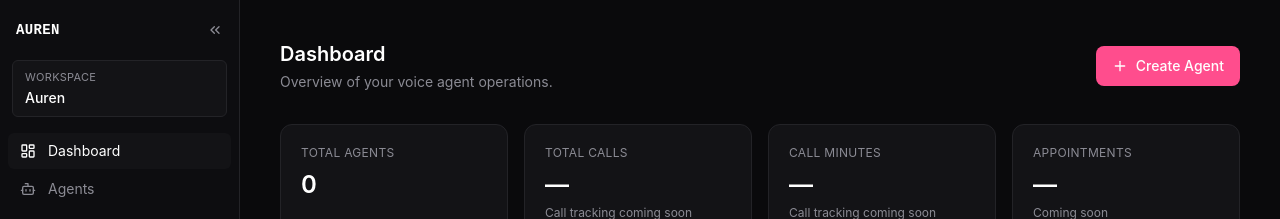
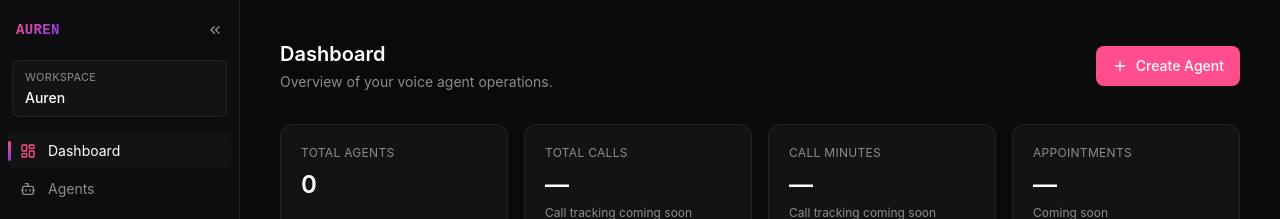
Before and after one commit to nitudevi5763-bit/auren-voice-dashboard, a Next.js app: page / in a window 1280 px wide. Shown: the top 219 px of the page. Built offline with nearby package versions, Linux system fonts and the light colour scheme; no server answers; the database is empty.

Commit message:
Update Sidebar.js

```diff
--- a/components/Sidebar.js
+++ b/components/Sidebar.js
@@ -31,7 +31,7 @@ export default function Sidebar() {
   return (
     <aside className={`hidden md:flex h-screen flex-col border-r border-border bg-sidebar transition-all ${collapsed ? 'w-[68px]' : 'w-[240px]'}`}>
       <div className="flex items-center justify-between px-4 py-5">
-        {!collapsed && <span className="font-mono text-sm font-semibold tracking-wide text-white">AUREN</span>}
+        {!collapsed && <span className="gradient-text font-mono text-sm font-bold tracking-wide">AUREN</span>}
         <button onClick={() => setCollapsed(!collapsed)} className="text-muted hover:text-white">
           {collapsed ? <ChevronsRight size={16} /> : <ChevronsLeft size={16} />}
         </button>
@@ -63,8 +63,9 @@ function NavItem({ item, active, collapsed }) {
   const Icon = item.icon;
   return (
     <Link href={item.href}
-      className={`flex items-center gap-3 rounded-md px-3 py-2 text-sm transition ${active ? 'bg-panel text-white' : 'text-muted hover:bg-panel hover:text-white'}`}>
-      <Icon size={16} />
+      className={`relative flex items-center gap-3 rounded-md px-3 py-2 text-sm transition ${active ? 'bg-panel text-white' : 'text-muted hover:bg-panel hover:text-white'}`}>
+      {active && <span className="absolute left-0 top-1/2 h-5 w-[3px] -translate-y-1/2 rounded-full gradient-btn" />}
+      <Icon size={16} className={active ? 'text-accent' : ''} />
       {!collapsed && <span>{item.label}</span>}
     </Link>
   );
```
